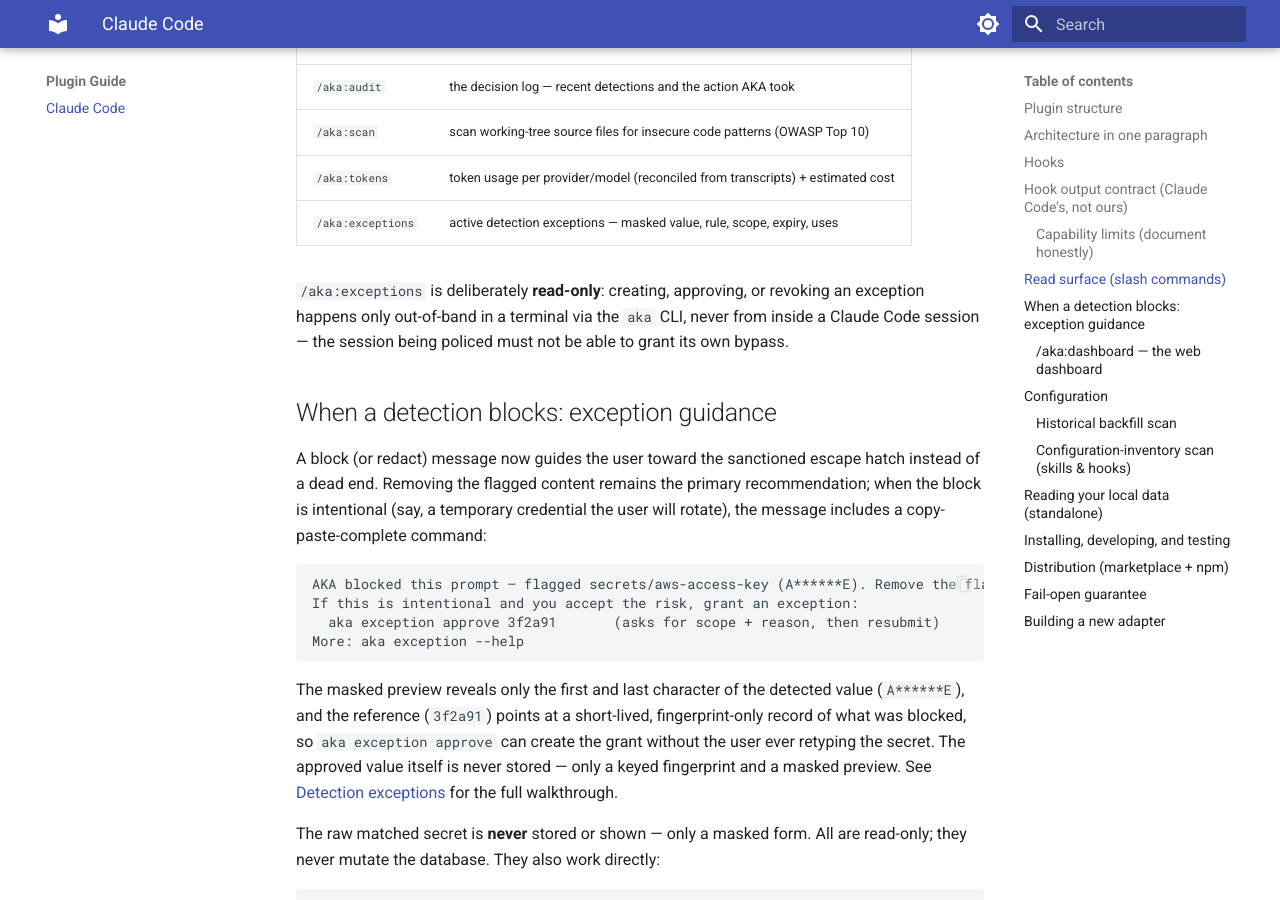
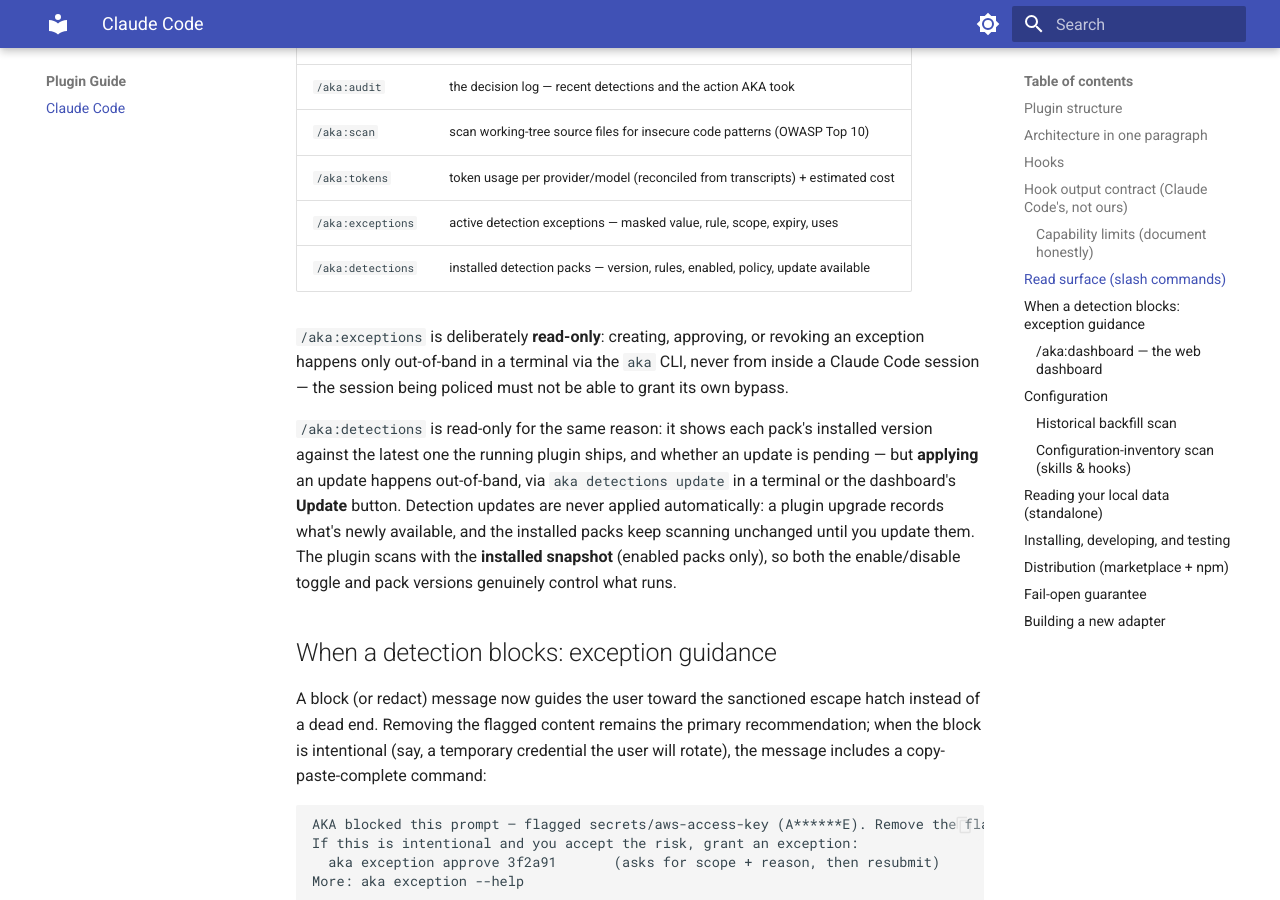
Before and after one commit to akasecurity/ai-tc-docs, an MkDocs documentation site: the page built from docs/plugin/claude-code.md, in a window 1280 px wide and 900 px high, scrolled down 3507 px. Built offline with MkDocs 1.6.1 and Material for MkDocs 9.7.7, drawn with Linux system fonts in a browser that asks for light colours.

Commit message:
feat(plugin): /aka:detections — read-only installed-pack + update visibility
New slash command renders the installed detection packs (installed vs
latest version, rules, enabled, policy, update status) from the local
store, with out-of-band update instructions. Read-only by design,
mirroring /aka:exceptions: the session being policed doesn't mutate its
own enforcement inventory — applying updates stays in a terminal
(aka detections update) or the dashboard.

ADR-0021 (private repo).

```diff
--- a/docs/plugin/claude-code.md
+++ b/docs/plugin/claude-code.md
@@ -118,8 +118,11 @@ Findings persist locally to a SQLite store at `~/.aka/data/aka.db`, so the plugi
 | `/aka:scan`       | scan working-tree source files for insecure code patterns (OWASP Top 10)        |
 | `/aka:tokens`     | token usage per provider/model (reconciled from transcripts) + estimated cost   |
 | `/aka:exceptions` | active detection exceptions — masked value, rule, scope, expiry, uses           |
+| `/aka:detections` | installed detection packs — version, rules, enabled, policy, update available   |
 
 `/aka:exceptions` is deliberately **read-only**: creating, approving, or revoking an exception happens only out-of-band in a terminal via the `aka` CLI, never from inside a Claude Code session — the session being policed must not be able to grant its own bypass.
+
+`/aka:detections` is read-only for the same reason: it shows each pack's installed version against the latest one the running plugin ships, and whether an update is pending — but **applying** an update happens out-of-band, via `aka detections update` in a terminal or the dashboard's **Update** button. Detection updates are never applied automatically: a plugin upgrade records what's newly available, and the installed packs keep scanning unchanged until you update them. The plugin scans with the **installed snapshot** (enabled packs only), so both the enable/disable toggle and pack versions genuinely control what runs.
 
 ## When a detection blocks: exception guidance
 
```
